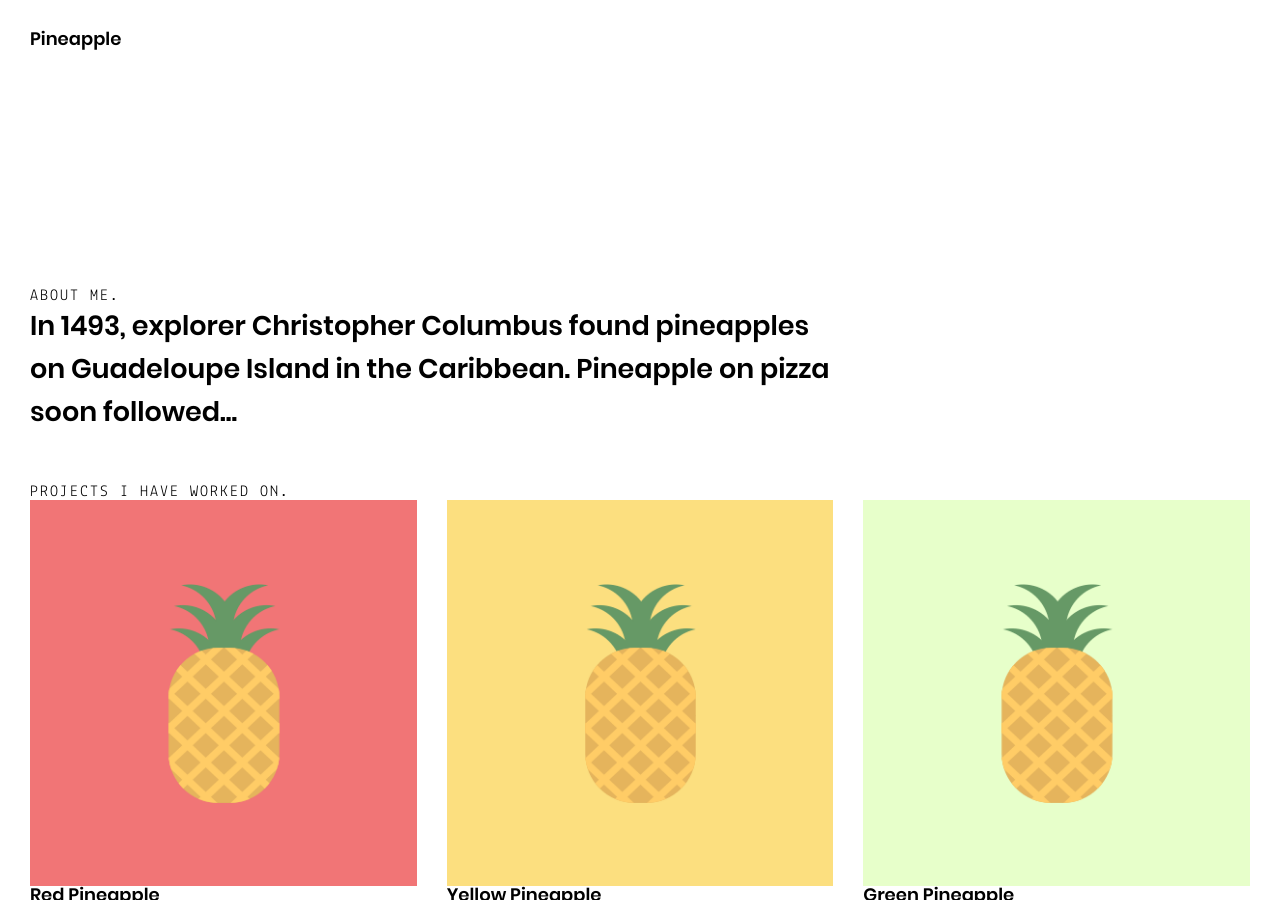
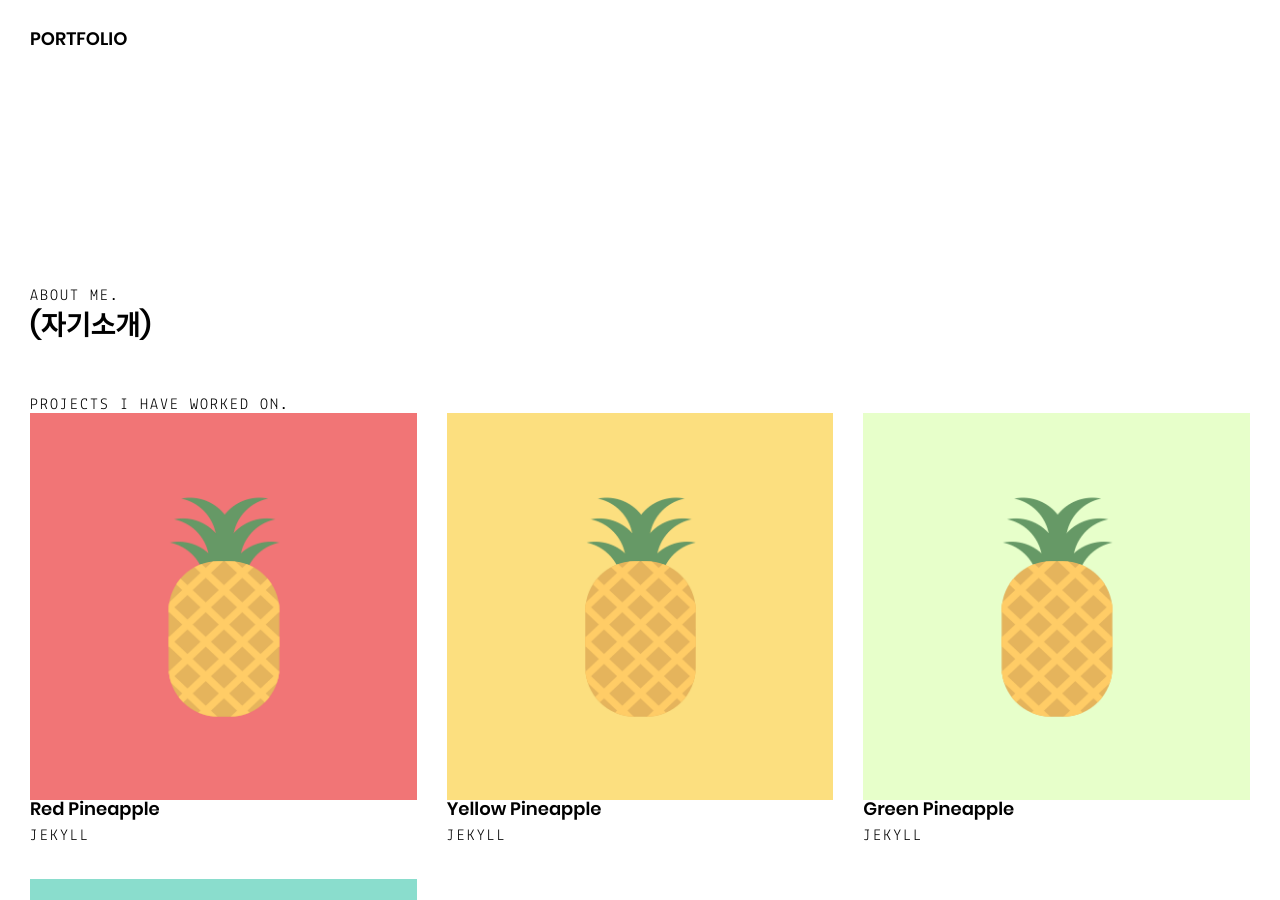
Before and after one commit to heairin1008/heairin1008.github.io, a Jekyll site: the page built from index.html, in a window 1280 px wide and 900 px high. Built offline with Jekyll 4.4.1, drawn with Linux system fonts in a browser that asks for light colours.

Commit message:
Update _config.yml

```diff
--- a/_config.yml
+++ b/_config.yml
@@ -1,12 +1,12 @@
 # User config
-author: "Pineapple"
+author: "PORTFOLIO"
 tagline: "Pineapple Certfied Jekyll Theme"
-description: "In 1493, explorer Christopher Columbus found pineapples on Guadeloupe Island in the Caribbean. Pineapple on pizza soon followed..."
+description: "(자기소개)"
 keywords: "Pineapple, Pineapple Pizza, Pineapple House"
-email: "pineapple@example.com"
+email: "heairin1008@naver.com"
 linkedin: "https://www.linkedin.com/"
 twitter: "https://twitter.com/"
-github: "https://github.com/"
+github: "https://github.com/heairin1008"
 
 # Site config
 baseurl: ""
```
